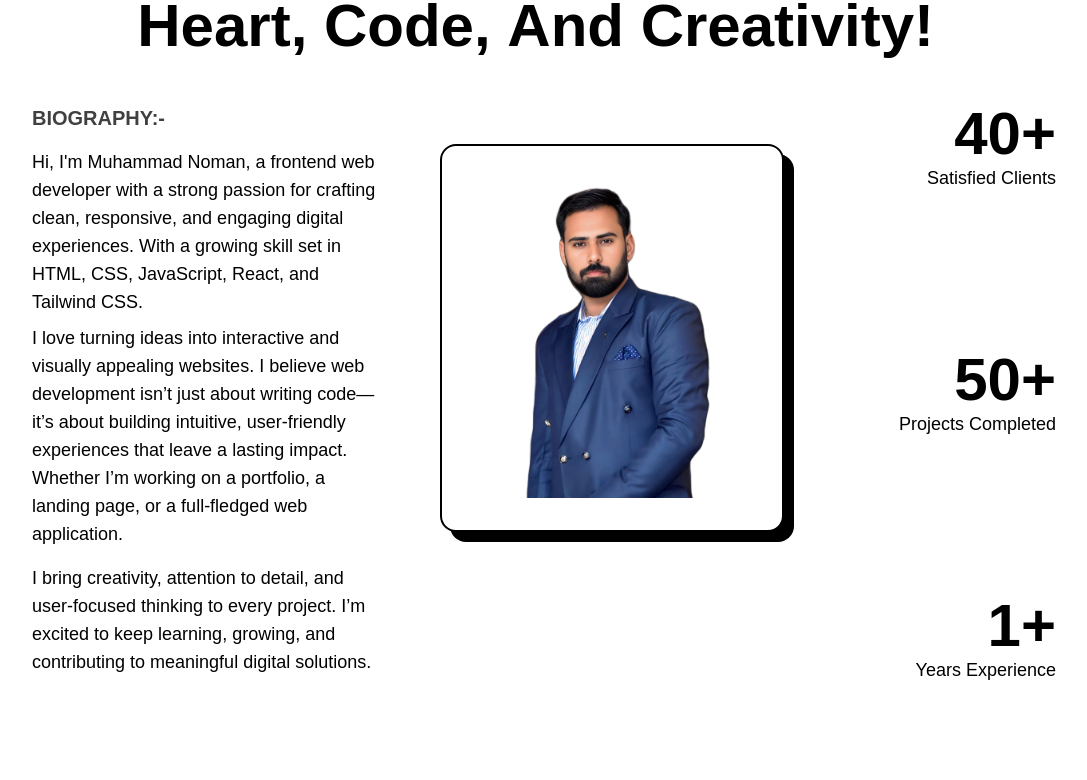
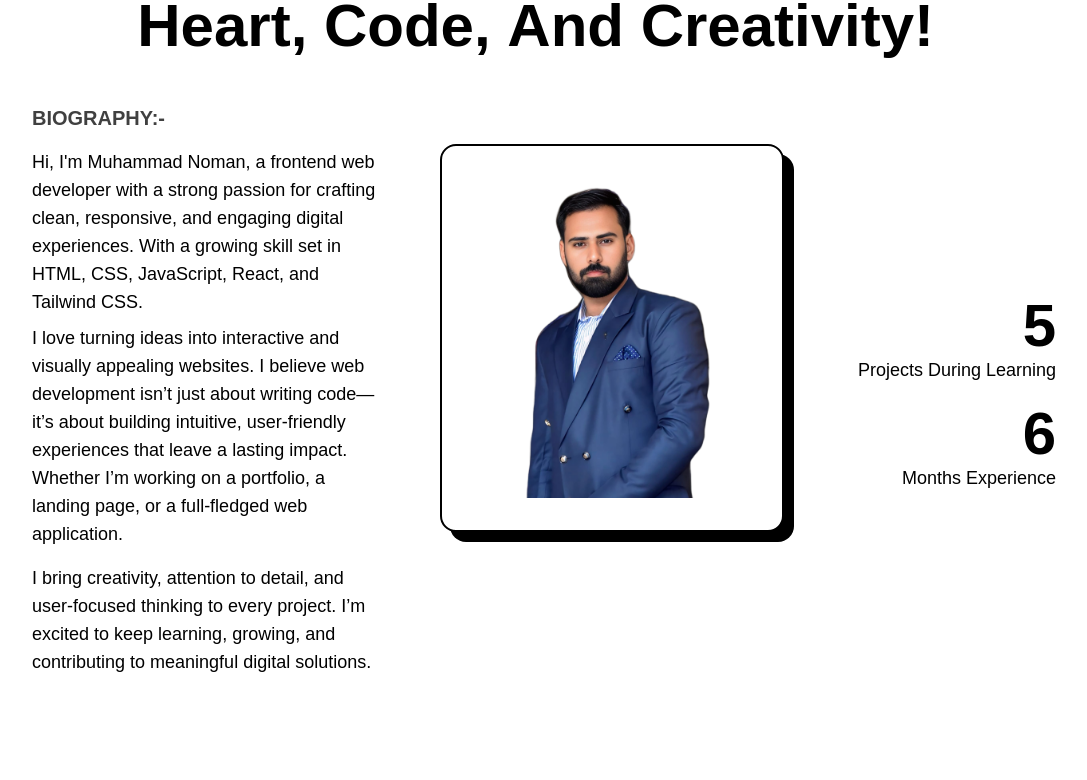
Before and after one commit to nomanchaudhary/Portfolio-Volume2, a React (Vite) app: page /about in a window 1280 px wide. Shown: the part 1040-1820 px from the top of the page, without its empty margins (96-1183 px from the left). Built offline with nearby package versions, Linux system fonts and the light colour scheme.

Commit message:
Some Changes

```diff
--- a/src/components/Header.jsx
+++ b/src/components/Header.jsx
@@ -12,7 +12,6 @@ const socialLinks = [
     icon: FaLinkedin,
     link: "https://www.linkedin.com/in/nomanchaudhary00/",
   },
-  { icon: FaInstagram, link: "https://instagram.com/nomanchaudhary00" },
 ];
 
 function Header() {
--- a/src/pages/About.jsx
+++ b/src/pages/About.jsx
@@ -80,30 +80,22 @@ function About() {
 
           <div
             className="col-span-2 order-3 md:order-none lg:order-none sm:col-span-8 md:col-span-8 lg:col-span-2 flex flex-row items-center gap-5 justify-center
-        sm:flex-row sm:items-center sm:justify-center md:flex-row md:justify-center md:items-center lg:flex-col lg:justify-between lg:items-end md:w-full"
+        sm:flex-row sm:items-center sm:justify-center md:flex-row md:justify-center md:items-center lg:flex-col lg:justify-center lg:items-end md:w-full"
           >
             <div className="flex flex-col items-center text-center lg:items-end justify-center md:flex-col md:items-center md:justify-center md:w-full">
               <span className="text-3xl md:text-6xl lg:text-6xl font-bold font-montserrat inline-block">
-                <AnimatedNumbers value={40} />+
+                <AnimatedNumbers value={5} />
               </span>
               <h1 className="text-lg font-medium font-montserrat">
-                Satisfied Clients
-              </h1>
-            </div>
-            <div className="flex flex-col items-center text-center lg:items-end justify-center md:flex-col md:items-center md:justify-center md:w-full">
-              <span className="text-3xl md:text-6xl lg:text-6xl font-bold font-montserrat inline-block">
-                <AnimatedNumbers value={50} />+
-              </span>
-              <h1 className="text-lg font-medium font-montserrat">
-                Projects Completed
+                Projects During Learning
               </h1>
             </div>
             <div className="flex flex-col items-center text-center lg:items-end justify-center md:flex-col md:items-center md:justify-center md-w-full">
               <span className="text-3xl md:text-6xl lg:text-6xl font-bold font-montserrat inline-block">
-                <AnimatedNumbers value={1} />+
+                <AnimatedNumbers value={6} />
               </span>
               <h1 className="text-lg font-medium font-montserrat">
-                Years Experience
+                Months Experience
               </h1>
             </div>
           </div>
```
